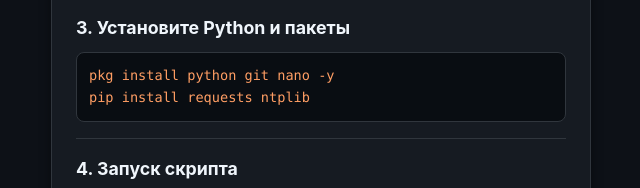
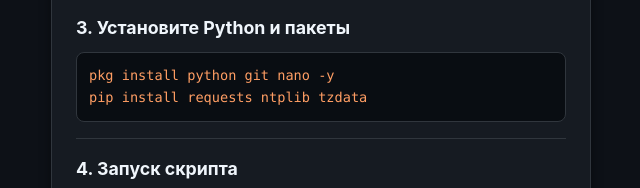
Before and after one commit to Kaguya2021/COMBAIN__TX, a website: page index.html in a window 1280 px wide. Both pictures are taken after a click on the button "📖 Инструкция". Shown: the part 479-667 px from the top of the page, 319-959 px from the left. Drawn offline with Linux system fonts and the light colour scheme.

Commit message:
Update index.html

```diff
--- a/index.html
+++ b/index.html
@@ -358,7 +358,7 @@
                 <hr>
                 <h3>3. Установите Python и пакеты</h3>
                 <pre><code>pkg install python git nano -y
-pip install requests ntplib</code></pre>
+pip install requests ntplib tzdata</code></pre>
                 <hr>
                 <h3>4. Запуск скрипта</h3>
                 <p>Распакуйте архив и перейдите в созданную папку (укажите название вашей папки):</p>
```
